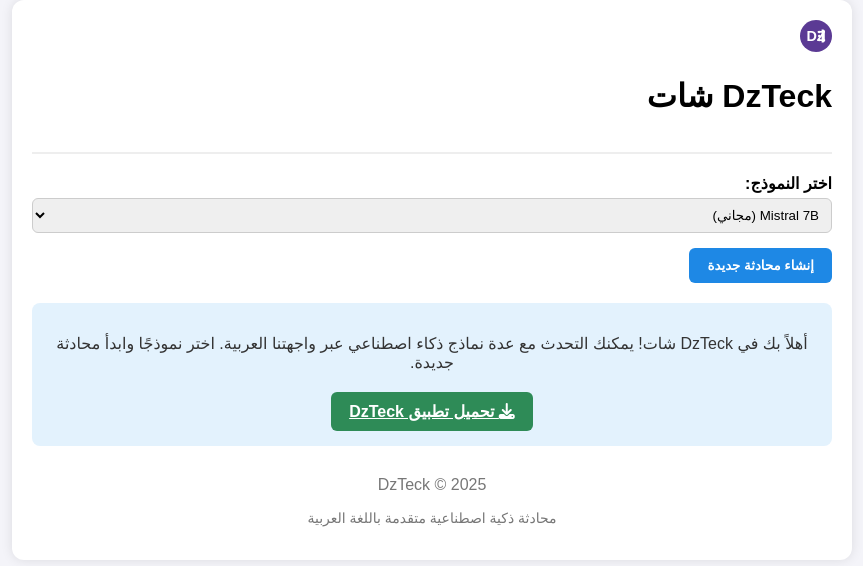
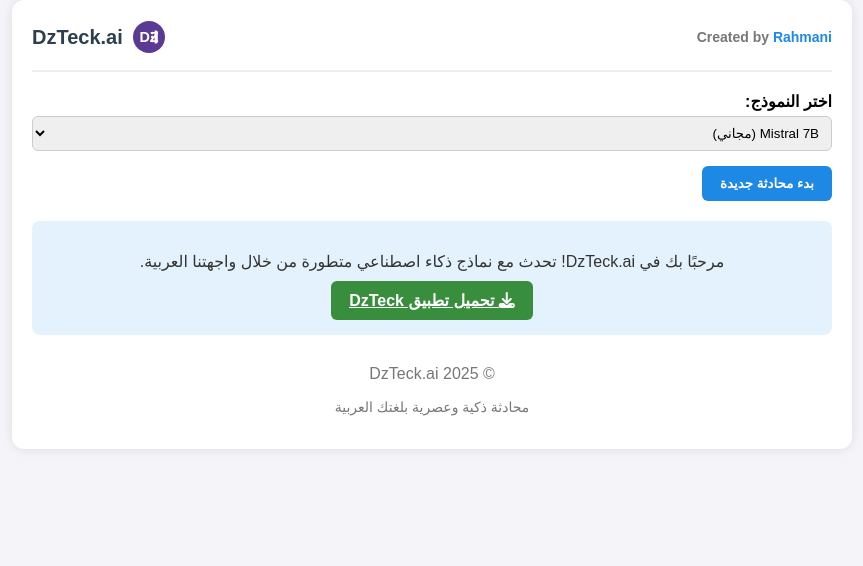
Before and after one commit to RABEH2024/dzteck_chat, a Flask app: page / in a window 1280 px wide. Shown: the top 566 px of the page, without its empty margins (208-1071 px from the left). Run offline with Flask 3, Linux system fonts and the light colour scheme; data that the repository does not hold is empty.

Commit message:
Update index.html

```diff
--- a/templates/index.html
+++ b/templates/index.html
@@ -3,26 +3,25 @@
 <head>
     <meta charset="UTF-8">
     <meta name="viewport" content="width=device-width, initial-scale=1.0">
-    <title>DzTeck - محادثة ذكية مع النماذج العالمية</title>
-    <meta name="description" content="DzTeck - واجهة محادثة ذكية تعمل بالذكاء الاصطناعي بواسطة OpenRouter">
+    <title>DzTeck.ai - منصة المحادثة الذكية</title>
+    <meta name="description" content="DzTeck.ai - محادثة ذكية تعمل بالذكاء الاصطناعي بواسطة OpenRouter">
 
-    <!-- Font Awesome for icons -->
     <link rel="stylesheet" href="https://cdnjs.cloudflare.com/ajax/libs/font-awesome/6.4.0/css/all.min.css">
-
-    <!-- Custom CSS -->
     <link rel="stylesheet" href="{{ url_for('static', filename='css/style.css') }}">
 </head>
 <body>
     <div class="chat-container">
         <header class="chat-header">
-            <div class="logo">
+            <div class="header-left">
+                <h1 class="rahmani-credit">Created by <span>Rahmani</span></h1>
+            </div>
+            <div class="header-right">
                 <img src="{{ url_for('static', filename='img/logo.svg') }}" alt="DzTeck Logo" class="logo-img">
-                <h1>DzTeck شات</h1>
+                <span class="brand-name">DzTeck.ai</span>
             </div>
         </header>
 
         {% if chats and chats|length > 0 %}
-        <!-- Chat List -->
         <div class="chat-list">
             {% for chat in chats %}
             <a href="{{ url_for('view_chat', chat_id=chat.id) }}" class="chat-item">
@@ -33,42 +32,34 @@
         </div>
         {% endif %}
 
-        <!-- New Chat Form -->
         <form action="{{ url_for('create_chat') }}" method="post">
             <div class="model-selector">
                 <label for="model-select">اختر النموذج:</label>
                 <select id="model-select" name="model">
-                    <!-- نماذج مجانية -->
                     <option value="mistralai/mistral-7b-instruct-v0.2">Mistral 7B (مجاني)</option>
                     <option value="google/gemma-7b-it">Google Gemma 7B (مجاني)</option>
                     <option value="nousresearch/nous-hermes-2-mistral-7b-dpo">Nous Hermes 2 (مجاني)</option>
                     <option value="openchat/openchat-7b">OpenChat 7B (مجاني)</option>
                     <option value="gryphe/mythomist-7b">MythoMist 7B (مجاني)</option>
                     <option value="01-ai/yi-1.5-9b-chat">Yi 1.5 9B Chat (مجاني)</option>
-                    <!-- نماذج مدفوعة -->
                     <option value="anthropic/claude-3-haiku">Claude 3 Haiku</option>
                     <option value="openai/gpt-3.5-turbo">GPT-3.5 Turbo</option>
                     <option value="meta-llama/llama-3-8b-instruct">Llama 3 8B</option>
                 </select>
             </div>
-            <button type="submit" class="new-chat-button">إنشاء محادثة جديدة</button>
+            <button type="submit" class="new-chat-button">بدء محادثة جديدة</button>
         </form>
 
-        <!-- Info & App Download -->
         <div class="info-banner">
-            <p class="info-text">أهلاً بك في DzTeck شات! يمكنك التحدث مع عدة نماذج ذكاء اصطناعي عبر واجهتنا العربية. اختر نموذجًا وابدأ محادثة جديدة.</p>
-
-            <!-- زر تحميل التطبيق -->
-            <a href="https://storage.googleapis.com/appilder/app/9844f0a4a01716fdcd6092c2641291f6/3eec5958334e4e211093c41bc644f69d.apk?GoogleAccessId=desktopapi%40appilder-com.iam.gserviceaccount.com&Expires=1745696277&Signature=Z0zeEdl9cPAakOwms1h%2FlSVS3KSIwh0GAUwyG%2Fhjo2vnSRNn%2Br0MRMJvz081M0%2BLVNX8O%2FqaVGnu4vYo0A3o6n%2FGKyBywNFtLvYyUt6FiC7B6W1UQ%2BP3kwoQXicfGEwi8ABYwuODzg7XMcjlLvmnw9S7HeltHL%2F3XJz0smZrOlppjJwhVwiOg2A%2BYpSczHJkVhaul5UdaeUzSRlQyuC1%2Boql1W5Oh%2FP0%2FjWp5a37bCWn%2BRsTuOzLs3VJJa0V9ETJAnA4kAQI%2FWmi2fXzWZSb3PQEExPxqaokldkzUBRcwWdHNMHT8w0%2FxbFKydwYw5XQZlPBsLdfiD7kScuNuvNTeQ%3D%3D"
-               class="new-chat-button" style="background-color: #2e8b57; margin-top: 10px;" download>
+            <p class="info-text">مرحبًا بك في DzTeck.ai! تحدث مع نماذج ذكاء اصطناعي متطورة من خلال واجهتنا العربية.</p>
+            <a href="#" class="new-chat-button download-app" download>
                 <i class="fa fa-download"></i> تحميل تطبيق DzTeck
             </a>
         </div>
 
-        <!-- Footer -->
         <footer class="chat-footer">
-            <p>DzTeck &copy; 2025</p>
-            <p class="footer-tagline">محادثة ذكية اصطناعية متقدمة باللغة العربية</p>
+            <p>© 2025 DzTeck.ai</p>
+            <p class="footer-tagline">محادثة ذكية وعصرية بلغتك العربية</p>
         </footer>
     </div>
 </body>
```
